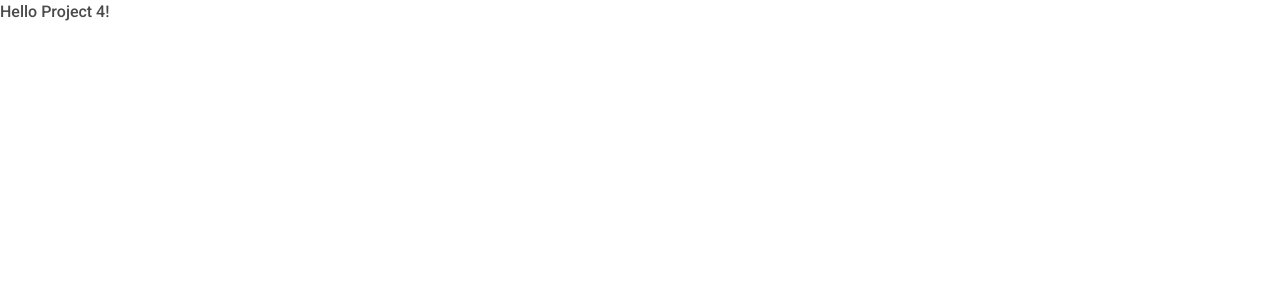
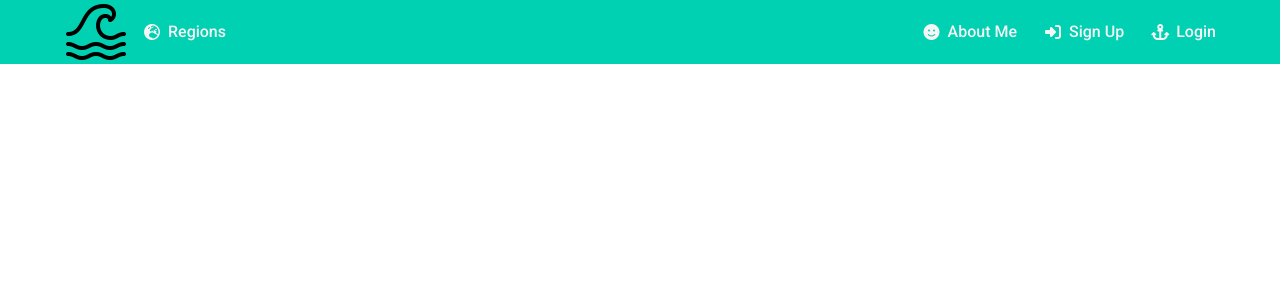
Before and after one commit to hoenigma/project-4-frontend, a React (Vite) app: page / in a window 1280 px wide. Shown: the top 300 px of the page. Built offline with nearby package versions, Linux system fonts and the light colour scheme.

Commit message:
Added a logo and made a navbar

```diff
--- a/package.json
+++ b/package.json
@@ -9,6 +9,7 @@
     "preview": "vite preview"
   },
   "dependencies": {
+    "@fortawesome/fontawesome-free": "^6.5.2",
     "bulma": "^0.9.4",
     "react": "^18.2.0",
     "react-dom": "^18.2.0",
--- a/src/App.tsx
+++ b/src/App.tsx
@@ -1,5 +1,12 @@
+import { BrowserRouter as Router, Routes, Route } from "react-router-dom"
+import Navbar from "./components/navbar";
+
 function App() {
-  return <h1>Hello Project 4!</h1>
+  return (
+  <Router>
+    <Navbar />
+  </Router>
+  )
 }
 
 export default App
--- a/src/components/navbar.tsx
+++ b/src/components/navbar.tsx
@@ -0,0 +1,75 @@
+import { Link, useNavigate } from "react-router-dom";
+// import { IUser } from "../interfaces/user";
+import logo from "../assests/logo.png";
+import "@fortawesome/fontawesome-free/css/all.css";
+
+// interface NavbarProps {
+//   user: null | IUser;
+//   setUser: Function;
+// }
+
+function Navbar() {
+//   console.log("user in the navbar:", user);
+
+  const navigate = useNavigate();
+
+//   function logout() {
+//     localStorage.removeItem("token");
+//     setUser(null);
+//     navigate("/");
+//   }
+
+  return (
+    <>
+      <header>
+        <nav className="navbar is-primary">
+          <div className="container">
+            <div className="navbar-menu">
+              <div className="navbar-start">
+                <Link to="/" >
+                <img className="image is-64x64" src={logo} alt="wave outline" />
+                </Link>
+                <Link to="/regions" className="navbar-item has-text-light">
+                  <span className="icon-text">
+                    <span className="icon">
+                      <i className="fa-solid fa-earth-europe"></i>
+                    </span>
+                    <span>Regions</span>
+                  </span>
+                </Link>
+              </div>
+              <div className="navbar-end">
+                <Link to="/aboutme" className="navbar-item has-text-light">
+                  <span className="icon-text">
+                    <span className="icon">
+                      <i className="fa-solid fa-face-smile"></i>
+                    </span>
+                    <span>About Me</span>
+                  </span>
+                </Link>
+                <Link to="/signup" className="navbar-item has-text-light">
+                  <span className="icon-text">
+                    <span className="icon">
+                      <i className="fa-solid fa-right-to-bracket"></i>
+                    </span>
+                    <span>Sign Up</span>
+                  </span>
+                </Link>
+                <Link to="/login" className="navbar-item has-text-light">
+                  <span className="icon-text">
+                    <span className="icon">
+                      <i className="fa-solid fa-anchor"></i>
+                    </span>
+                    <span>Login</span>
+                  </span>
+                </Link>
+              </div>
+            </div>
+          </div>
+        </nav>
+      </header>
+    </>
+  );
+}
+
+export default Navbar;
```
Also changed, not shown: src/assests/logo.png (added), 1 other file (tests, documents, lock files or other folders).
